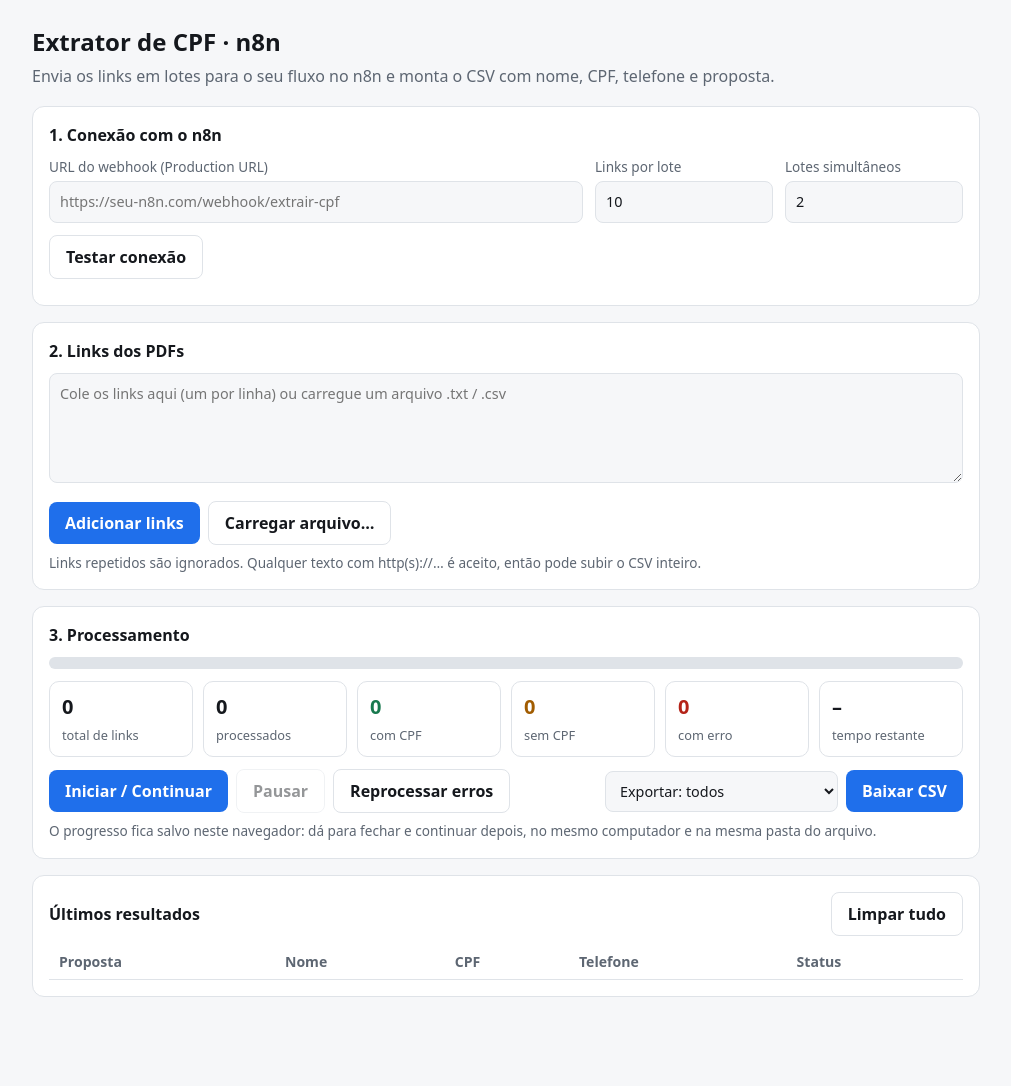
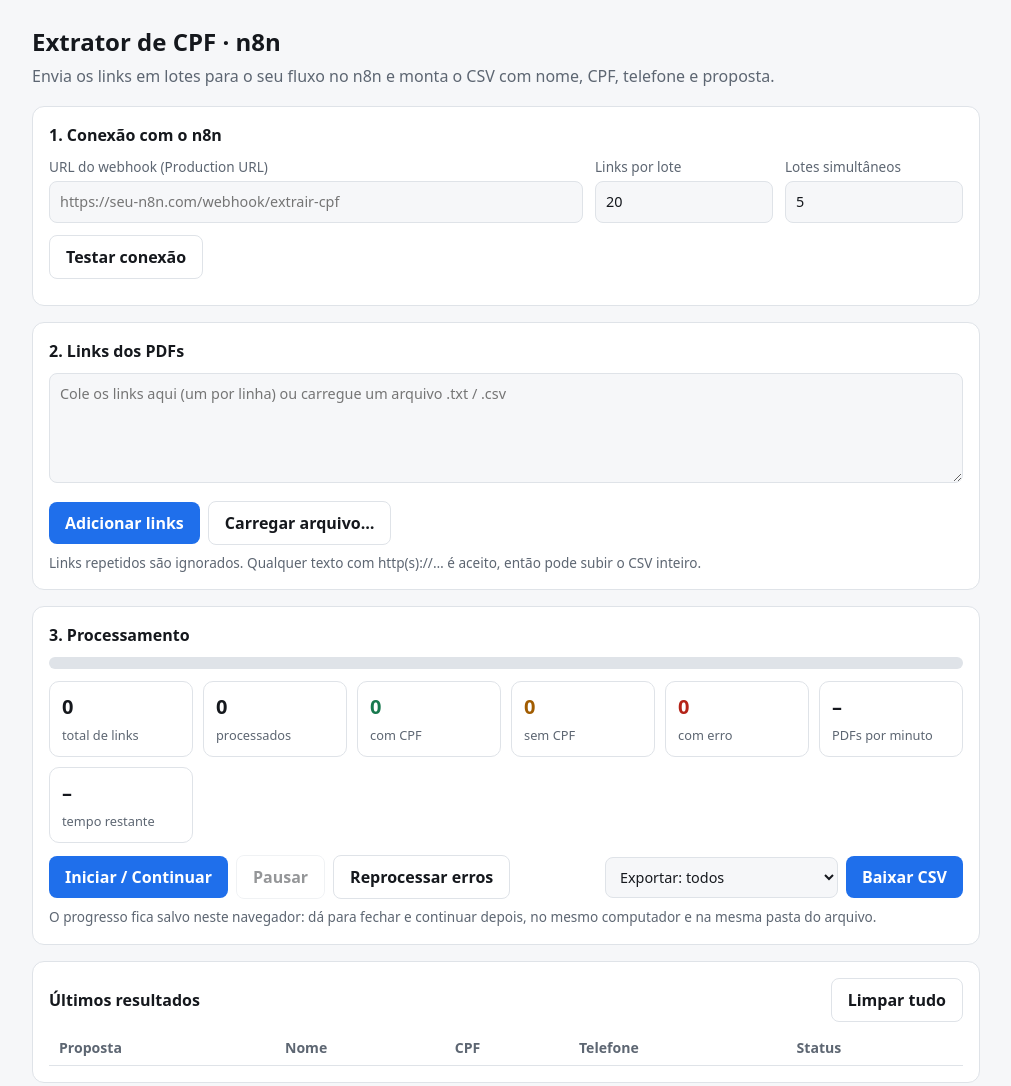
Before and after one commit to gugamelo98-maker/cpf-pdfs, a plain HTML site: page index.html in a window 1280 px wide. Shown: the whole page, without its empty margins (134-1145 px from the left). Drawn offline with Linux system fonts and the light colour scheme.

Commit message:
Update input limits for chunk and concurrent batches

```diff
--- a/index.html
+++ b/index.html
@@ -50,8 +50,8 @@ td.cpf{font-weight:600;font-variant-numeric:tabular-nums}
     <div class="grid">
       <div><label for="url">URL do webhook (Production URL)</label>
         <input id="url" type="text" placeholder="https://seu-n8n.com/webhook/extrair-cpf"></div>
-      <div><label for="chunk">Links por lote</label><input id="chunk" type="number" min="1" max="50" value="10"></div>
-      <div><label for="conc">Lotes simultâneos</label><input id="conc" type="number" min="1" max="6" value="2"></div>
+      <div><label for="chunk">Links por lote</label><input id="chunk" type="number" min="1" max="100" value="20"></div>
+      <div><label for="conc">Lotes simultâneos</label><input id="conc" type="number" min="1" max="12" value="5"></div>
     </div>
     <div class="row"><button class="ghost" id="btnTest">Testar conexão</button></div>
     <div id="msg"></div>
@@ -78,6 +78,7 @@ td.cpf{font-weight:600;font-variant-numeric:tabular-nums}
       <div class="stat"><b class="ok" id="sOk">0</b><span>com CPF</span></div>
       <div class="stat"><b class="warn" id="sNo">0</b><span>sem CPF</span></div>
       <div class="stat"><b class="bad" id="sErr">0</b><span>com erro</span></div>
+      <div class="stat"><b id="sRate">–</b><span>PDFs por minuto</span></div>
       <div class="stat"><b id="sEta">–</b><span>tempo restante</span></div>
     </div>
     <div class="row">
@@ -108,7 +109,7 @@ td.cpf{font-weight:600;font-variant-numeric:tabular-nums}
 <script>
 (function(){
   var $=function(id){return document.getElementById(id)};
-  var S={links:[],results:{},running:false,paused:false,cfg:{url:"",chunk:10,conc:2}};
+  var S={links:[],results:{},running:false,paused:false,cfg:{url:"",chunk:20,conc:5}};
   var sessStart=0,sessDone=0,lastSave=0;
 
   /* ---------- persistência (IndexedDB) ---------- */
@@ -176,9 +177,9 @@ td.cpf{font-weight:600;font-variant-numeric:tabular-nums}
     S.links.forEach(function(l){var r=S.results[l];if(!r)return;done++;if(isErr(r))er++;else if(isNoCpf(r))no++;else ok++});
     $("sTotal").textContent=total;$("sDone").textContent=done;$("sOk").textContent=ok;$("sNo").textContent=no;$("sErr").textContent=er;
     $("prog").style.width=(total?done/total*100:0)+"%";
-    var eta="–";
-    if(S.running&&sessDone>0){var rate=sessDone/((Date.now()-sessStart)/1000);eta=fmtTime((total-done)/rate)}
-    $("sEta").textContent=eta;
+    var eta="–",rpm="–";
+    if(S.running&&sessDone>0){var rate=sessDone/((Date.now()-sessStart)/1000);eta=fmtTime((total-done)/rate);rpm=Math.round(rate*60)}
+    $("sEta").textContent=eta;$("sRate").textContent=rpm;
     $("totalInfo").textContent=total?total+" link(s) na fila":"";
     $("btnStart").disabled=S.running;$("btnPause").disabled=!S.running;$("btnRetry").disabled=S.running;
     var keys=Object.keys(S.results).slice(-200).reverse();
@@ -187,8 +188,8 @@ td.cpf{font-weight:600;font-variant-numeric:tabular-nums}
   }
   function readCfg(){
     S.cfg.url=$("url").value.trim();
-    S.cfg.chunk=Math.min(50,Math.max(1,parseInt($("chunk").value)||10));
-    S.cfg.conc=Math.min(6,Math.max(1,parseInt($("conc").value)||2));
+    S.cfg.chunk=Math.min(100,Math.max(1,parseInt($("chunk").value)||20));
+    S.cfg.conc=Math.min(12,Math.max(1,parseInt($("conc").value)||5));
   }
   function addLinks(text){
     var found=text.match(/https?:\/\/[^\s",;<>]+/g)||[],set={},n=0;
```
